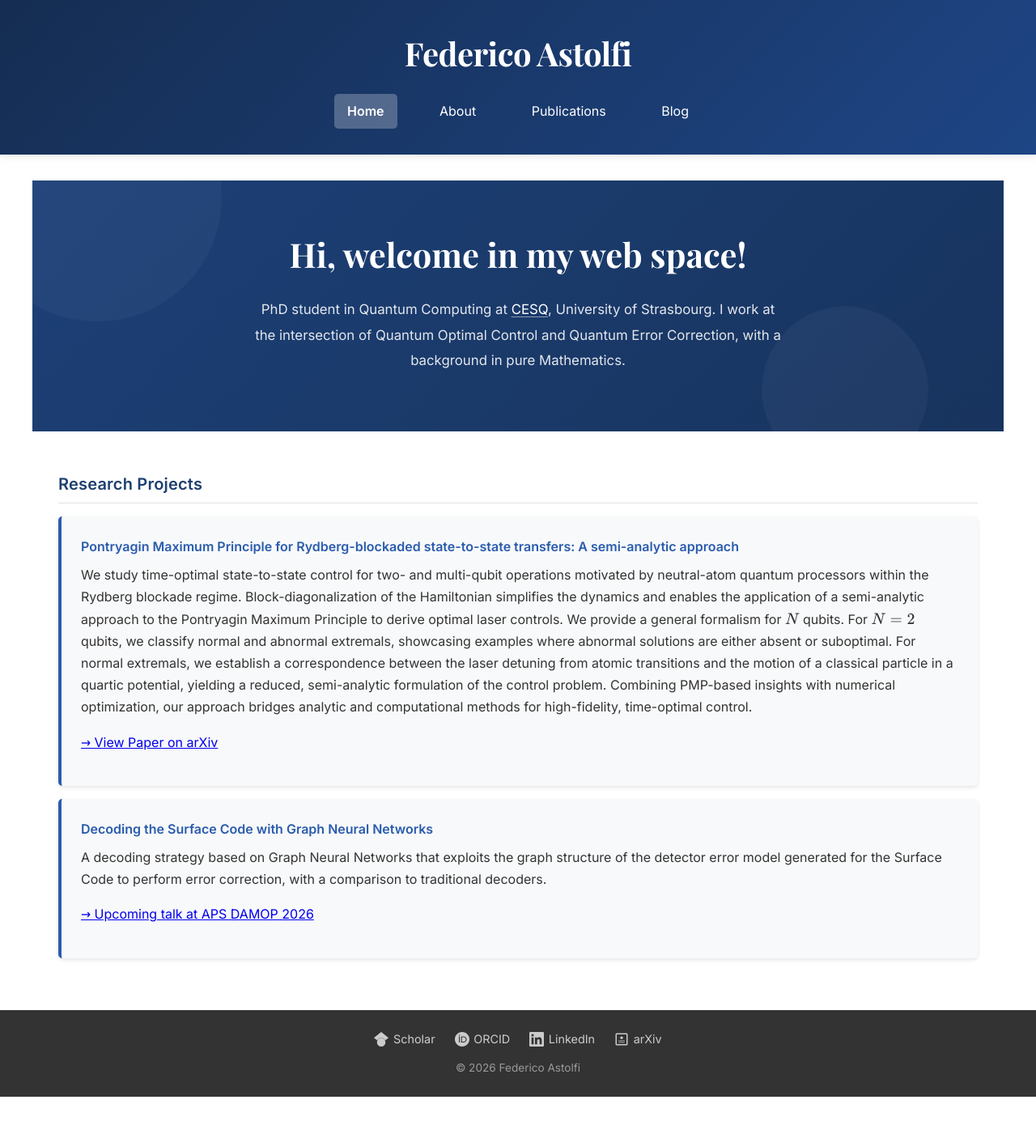
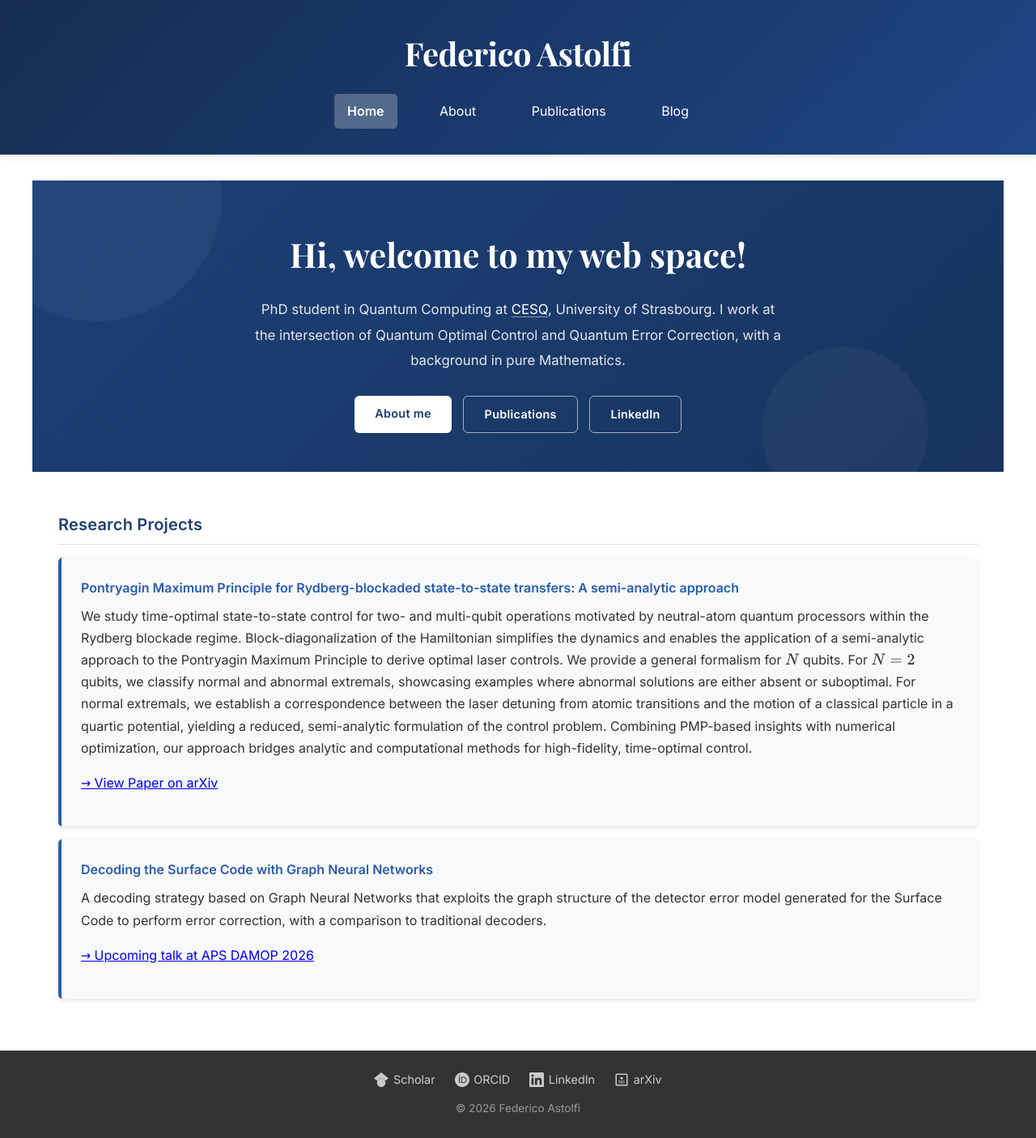
Before and after one commit to FedericoAstolfi/federicoastolfi.github.io, a Jekyll site: the page built from index.md, in a window 1280 px wide. Shown: the whole page at 81% size. Built offline with Jekyll 4.4.1, drawn with Linux system fonts in a browser that asks for light colours; before the commit the page ends 1355 px from its top, so only the background shows below that.

Commit message:
Update Pages “home”

```diff
--- a/index.md
+++ b/index.md
@@ -4,8 +4,13 @@ layout: default
 ---
 
 <section class="hero">
-    <h2>Hi, welcome in my web space!</h2>
+    <h2>Hi, welcome to my web space!</h2>
     <p>PhD student in Quantum Computing at <a href="https://www.cesq.eu/" target="_blank">CESQ</a>, University of Strasbourg. I work at the intersection of Quantum Optimal Control and Quantum Error Correction, with a background in pure Mathematics.</p>
+    <div class="hero-links">
+        <a href="/about" class="hero-btn">About me</a>
+        <a href="/publications" class="hero-btn hero-btn-outline">Publications</a>
+        <a href="https://www.linkedin.com/in/federico-astolfi-450250216" target="_blank" class="hero-btn hero-btn-outline">LinkedIn</a>
+    </div>
 </section>
 
 <section class="content">
```
